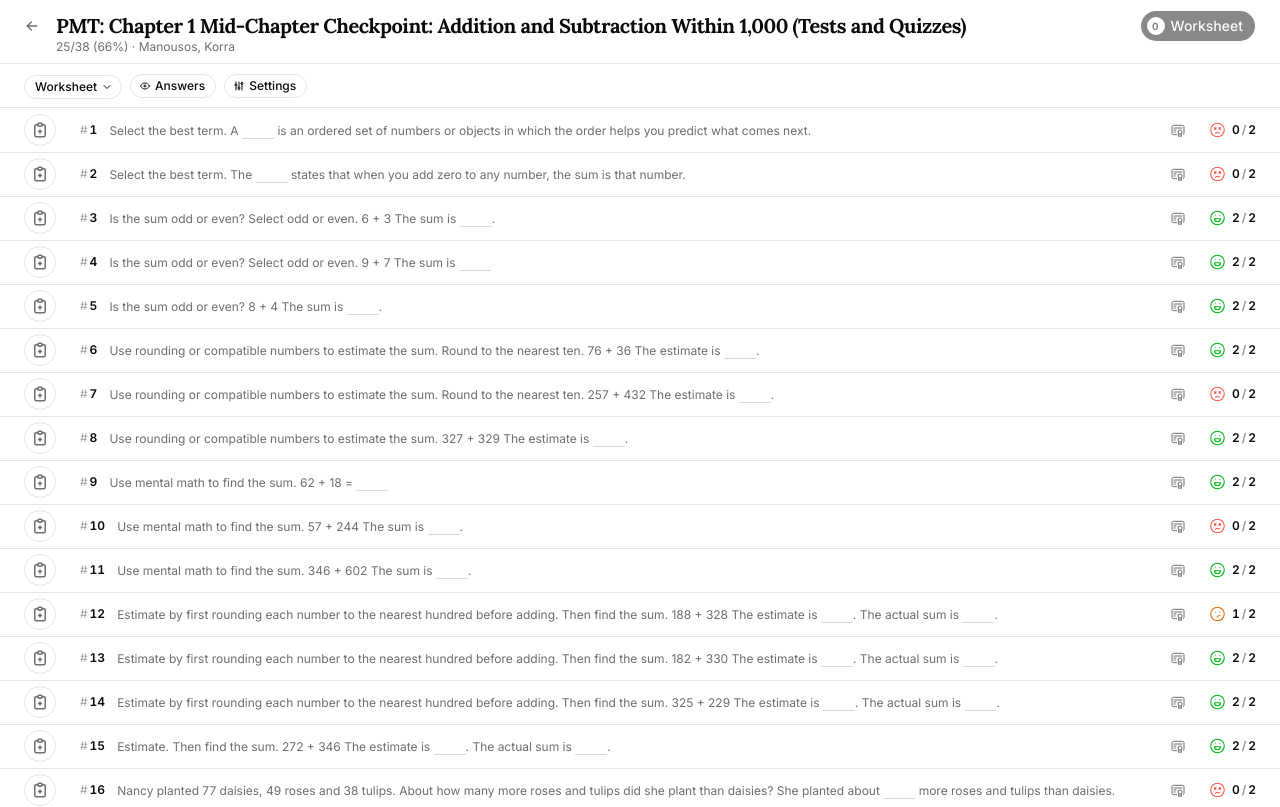
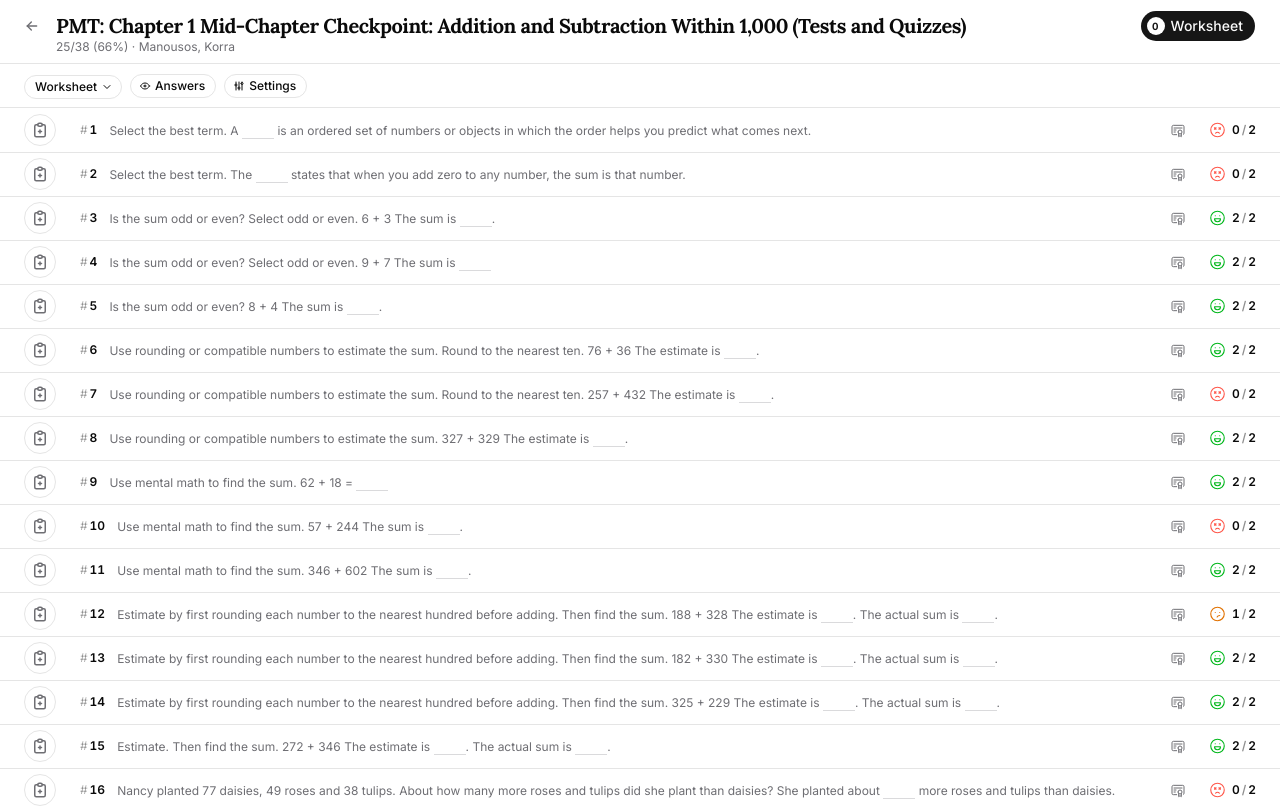
Before and after one commit to trafnar/space-outer, a Next.js app: page /tests/chapter-1-mid-chapter-quiz in a window 1280 px wide. Shown: the top 807 px of the page. Built offline with nearby package versions, Linux system fonts and the light colour scheme; a web font is replaced by a local one.

Commit message:
feat(worksheet): bulk add from empty worksheet button

```diff
--- a/src/components/QuestionTable.tsx
+++ b/src/components/QuestionTable.tsx
@@ -11,7 +11,13 @@ import {
 } from "@/components/ui/table";
 import type { ViewQuestion } from "@/lib/testViewData";
 import { QuestionCard } from "./QuestionCard";
-import React, { useEffect, useEffectEvent, useRef, useState } from "react";
+import React, {
+  useEffect,
+  useEffectEvent,
+  useMemo,
+  useRef,
+  useState,
+} from "react";
 import { AnimatePresence, motion } from "motion/react";
 import { cn } from "@/lib/utils";
 import { Button } from "./ui/button";
@@ -74,6 +80,8 @@ export function QuestionTable({
   // nav keeps working after closing.
   const [selectedIndex, setSelectedIndex] = useState<number | null>(null);
   const [isModalOpen, setIsModalOpen] = useState(false);
+  const [previewEmptyWorksheetAdd, setPreviewEmptyWorksheetAdd] =
+    useState(false);
   // Tracks the row index the sheet/dialog is currently open for. Used
   // by `activateRow` to detect a second activation on the same row
   // (which should toggle the modal closed). We can't compare against
@@ -208,26 +216,36 @@ export function QuestionTable({
     }
   };
 
+  const incorrectQuestions = questions.filter(
+    (q) => q.points.earned < q.points.possible,
+  );
+  const numberOfIncorrect = incorrectQuestions.length;
+  const emptyWorksheetAddQuestions =
+    numberOfIncorrect > 0 ? incorrectQuestions : questions;
+  const emptyWorksheetAddQuestionNumbers = useMemo(
+    () => new Set(emptyWorksheetAddQuestions.map((q) => q.n)),
+    [emptyWorksheetAddQuestions],
+  );
+  const allIncorrectInWorksheet =
+    numberOfIncorrect > 0 &&
+    incorrectQuestions.every((q) => worksheet.has(q.n));
+
   const addIncorrectToWorksheet = () => {
-    const incorrect = questions.filter(
-      (q) => q.points.earned < q.points.possible,
+    setWorksheet(
+      (prev) => new Set([...prev, ...incorrectQuestions.map((q) => q.n)]),
     );
-    setWorksheet((prev) => new Set([...prev, ...incorrect.map((q) => q.n)]));
   };
 
   const addAllToWorksheet = () => {
     setWorksheet(new Set(questions.map((q) => q.n)));
   };
 
+  const addEmptyWorksheetQuestions = () => {
+    setWorksheet(new Set(emptyWorksheetAddQuestionNumbers));
+    setPreviewEmptyWorksheetAdd(false);
+  };
+
   const clearWorksheet = () => setWorksheet(new Set());
-
-  const incorrectQuestions = questions.filter(
-    (q) => q.points.earned < q.points.possible,
-  );
-  const numberOfIncorrect = incorrectQuestions.length;
-  const allIncorrectInWorksheet =
-    numberOfIncorrect > 0 &&
-    incorrectQuestions.every((q) => worksheet.has(q.n));
 
   // When the sheet is open, squeeze the table (and sticky header)
   // leftward so the sheet sits beside it rather than over it. The sheet
@@ -250,6 +268,8 @@ export function QuestionTable({
         slug={slug}
         worksheetSize={worksheet.size}
         height={stickyHeaderHeight}
+        onEmptyWorksheetClick={addEmptyWorksheetQuestions}
+        onEmptyWorksheetHoverChange={setPreviewEmptyWorksheetAdd}
         toolbar={
           <div className={cn("px-6 border-t flex items-center -ml-1", "h-11")}>
             {isExpandMode && (
@@ -331,6 +351,11 @@ export function QuestionTable({
               standards={standards}
               isExpanded={expandedRowIds.has(q.n)}
               isMarked={worksheet.has(q.n)}
+              isPreviewMarked={
+                previewEmptyWorksheetAdd &&
+                worksheet.size === 0 &&
+                emptyWorksheetAddQuestionNumbers.has(q.n)
+              }
               isSelected={i === selectedIndex}
               // Roving tabindex: only the selected row is tabbable.
               // When nothing is selected, make the first row the Tab
@@ -419,6 +444,7 @@ function QuestionTableRow({
   standards,
   isExpanded,
   isMarked,
+  isPreviewMarked,
   isSelected,
   isTabbable,
   isExpandMode,
@@ -435,6 +461,7 @@ function QuestionTableRow({
   standards?: Record<string, string>;
   isExpanded: boolean;
   isMarked: boolean;
+  isPreviewMarked: boolean;
   isSelected: boolean;
   isTabbable: boolean;
   isExpandMode: boolean;
@@ -448,6 +475,7 @@ function QuestionTableRow({
 }) {
   const expanded = isExpandMode && isExpanded;
   const colCount = isExpandMode ? 5 : 4;
+  const visuallyMarked = isMarked || isPreviewMarked;
 
   const handleMarkClick = (e: React.MouseEvent<HTMLButtonElement>) => {
     e.stopPropagation();
@@ -527,17 +555,17 @@ function QuestionTableRow({
             aria-label={isMarked ? "Remove from worksheet" : "Add to worksheet"}
           >
             <Button
-              variant={isMarked ? "default" : "outline"}
+              variant={visuallyMarked ? "default" : "outline"}
               className={cn(
                 "text-muted-foreground hover:text-foreground group-hover/pad:text-foreground",
-                isMarked &&
+                visuallyMarked &&
                   "text-background bg-foreground hover:bg-foreground hover:text-background group-hover/pad:bg-foreground group-hover/pad:text-background",
               )}
               size="icon-sm"
               nativeButton={false}
               render={<div />}
             >
-              {isMarked ? (
+              {visuallyMarked ? (
                 <IconClipboardCheckFilled className="size-4.5" />
               ) : (
                 <IconClipboardPlus className="size-4.5" />
--- a/src/components/TestPageHeader.tsx
+++ b/src/components/TestPageHeader.tsx
@@ -15,6 +15,8 @@ export function TestPageHeader({
   worksheetSize,
   height,
   toolbar,
+  onEmptyWorksheetClick,
+  onEmptyWorksheetHoverChange,
 }: {
   title?: string;
   subtitle?: React.ReactNode;
@@ -22,6 +24,8 @@ export function TestPageHeader({
   worksheetSize: number;
   height: number;
   toolbar?: React.ReactNode;
+  onEmptyWorksheetClick?: () => void;
+  onEmptyWorksheetHoverChange?: (hovered: boolean) => void;
 }) {
   return (
     <div
@@ -48,6 +52,8 @@ export function TestPageHeader({
           slug={slug}
           worksheetSize={worksheetSize}
           className="h-full pl-2 -ml-2 pr-6 -mr-6"
+          onEmptyClick={onEmptyWorksheetClick}
+          onEmptyHoverChange={onEmptyWorksheetHoverChange}
         />
       </div>
       {toolbar}
--- a/src/components/WorksheetButton.tsx
+++ b/src/components/WorksheetButton.tsx
@@ -8,23 +8,18 @@ export function WorksheetButton({
   worksheetSize,
   label = "Worksheet",
   className,
+  onEmptyClick,
+  onEmptyHoverChange,
 }: {
   slug: string;
   worksheetSize: number;
   label?: React.ReactNode;
   className?: string;
+  onEmptyClick?: () => void;
+  onEmptyHoverChange?: (hovered: boolean) => void;
 }) {
   const worksheetEmpty = worksheetSize === 0;
-  return (
-    <Link
-      href={`/tests/${slug}/worksheet`}
-      className={cn(
-        "group/pad bg-debug-red flex items-center",
-        worksheetEmpty && "opacity-50 pointer-events-none",
-        className,
-      )}
-      aria-disabled={worksheetEmpty || undefined}
-    >
+  const content = (
     <Button
       variant="default"
       size="sm"
@@ -45,6 +40,33 @@ export function WorksheetButton({
       </div>
       {label}
     </Button>
+  );
+
+  if (worksheetEmpty && onEmptyClick) {
+    return (
+      <Link
+        href={`/tests/${slug}/worksheet`}
+        onClick={onEmptyClick}
+        onPointerEnter={() => onEmptyHoverChange?.(true)}
+        onPointerLeave={() => onEmptyHoverChange?.(false)}
+        onFocus={() => onEmptyHoverChange?.(true)}
+        onBlur={() => onEmptyHoverChange?.(false)}
+        className={cn("group/pad bg-debug-red flex items-center", className)}
+      >
+        {content}
       </Link>
     );
   }
+
+  return (
+    <Link
+      href={`/tests/${slug}/worksheet`}
+      className={cn(
+        "group/pad bg-debug-red flex items-center",
+        className,
+      )}
+    >
+      {content}
+    </Link>
+  );
+}
```
Lines whose indentation alone changed are shown as unchanged.
